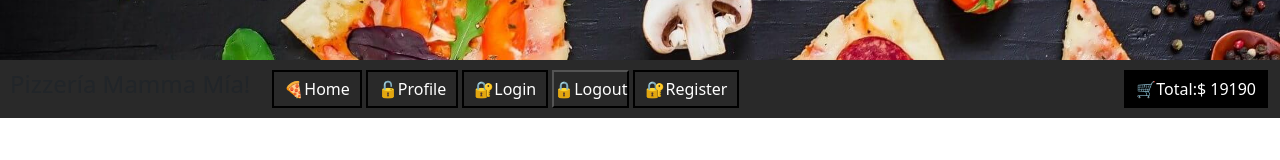
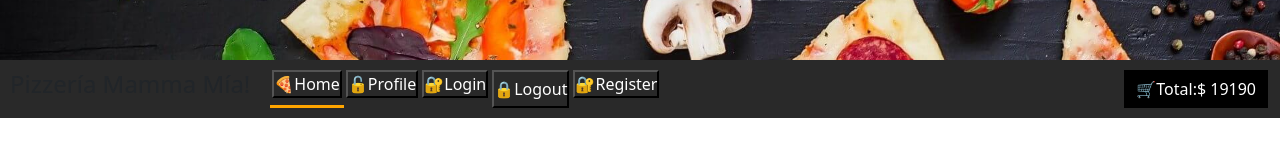
Before and after one commit to RaulRC86/Hito-7-React-Raul-Rodriguez-, a React (Vite) app in the folder frontend/: page / in a window 1280 px wide. Shown: the part 180-340 px from the top of the page. Built offline with nearby package versions, Linux system fonts and the light colour scheme; no server answers.

Commit message:
aplicar useParams y crear el archivo de context

```diff
--- a/frontend/src/App.jsx
+++ b/frontend/src/App.jsx
@@ -17,7 +17,7 @@ function App() {
           <Route path="/login" element={<Login />} />
           <Route path="/register" element={<Register />} />
           <Route path="/cart" element={<Cart />} />
-          <Route path="/pizza/p001" element={<Pizza />} />
+          <Route path="/pizza/:id" element={<Pizza />} />
           <Route path="/profile" element={<Profile />} />
           <Route path="/404" element={<NotFound />} />
           <Route path="*" element={<NotFound/>} />
--- a/frontend/src/components/CardPizza/CardPizza.jsx
+++ b/frontend/src/components/CardPizza/CardPizza.jsx
@@ -1,6 +1,7 @@
 import PropTypes from "prop-types";
 import { useContext } from "react";
 import { CartContext } from "../../contexts/CartContext";
+import { Link } from "react-router-dom";
 
 
 export const CardPizza = ({ name, desc, img, ingredients, price, id }) => {
@@ -20,7 +21,7 @@ export const CardPizza = ({ name, desc, img, ingredients, price, id }) => {
         ))}
       </ul>
       <p className="mt-1 fw-bold">Precio: ${price}</p>
-      <button className="btn btn-light">Ver más 👀</button>
+      <Link to={`/pizza/${id}`} className="btn btn-light">Ver más 👀</Link>
       <button className="btn btn-dark" onClick={() => handleAgrega(id)}>Añadir 🛒</button>
       </div>
     </div>
@@ -29,6 +30,7 @@ export const CardPizza = ({ name, desc, img, ingredients, price, id }) => {
 
 // Validaciones de PropTypes
 CardPizza.propTypes = {
+  id: PropTypes.string.isRequired,
   name: PropTypes.string.isRequired,
   desc: PropTypes.string.isRequired,
   img: PropTypes.string.isRequired,
--- a/frontend/src/components/Navbar/Navbar.css
+++ b/frontend/src/components/Navbar/Navbar.css
@@ -16,3 +16,6 @@ nav {
 
 .boton2{color: white; background-color: black;}
 .boton1, .boton2{text-decoration: none; border: solid black 2px; padding: 5px; padding-inline: 10px;}
+
+.inactive {text-decoration: none; color: gray;}
+.active{text-decoration: none; border-bottom: solid 3px orange;}
--- a/frontend/src/components/Navbar/Navbar.jsx
+++ b/frontend/src/components/Navbar/Navbar.jsx
@@ -1,7 +1,8 @@
 import { useContext } from 'react'
 import { CartContext } from '../../contexts/CartContext'
 import './Navbar.css'
-import { Link } from "react-router-dom"
+import { Link, NavLink } from "react-router-dom"
+import { setActiveClass } from '../../utilities/setActive'
 
 export const Navbar=() =>{
     const {total} = useContext(CartContext)
@@ -9,11 +10,11 @@ export const Navbar=() =>{
         <>
     <nav>
       <h4>Pizzería Mamma Mía!</h4>
-      <Link to="/"><button className='boton1'>🍕Home</button></Link>
-      <Link to="/profile"><button className='boton1'>🔓Profile</button></Link>
-      <Link to="/login"><button className='boton1'>🔐Login</button></Link>
+      <NavLink to="/"><button className={setActiveClass}>🍕Home</button></NavLink>
+      <NavLink to="/profile"><button className={setActiveClass}>🔓Profile</button></NavLink>
+      <NavLink to="/login"><button className={setActiveClass}>🔐Login</button></NavLink>
       <button>🔒Logout</button>
-      <Link to="/register"><button className='boton1'>🔐Register</button></Link>
+      <NavLink to="/register"><button className={setActiveClass}>🔐Register</button></NavLink>
       <div className="totalCompra">
       <Link to="/cart"><button className='boton2'>🛒Total:$ {total.toFixed(0)}</button></Link>
     </div>
--- a/frontend/src/pages/Pizza/Pizza.jsx
+++ b/frontend/src/pages/Pizza/Pizza.jsx
@@ -1,21 +1,23 @@
 import { useEffect, useState } from "react"
+import { useParams } from "react-router-dom"
 import {CardPizza} from "../../components/CardPizza/CardPizza"
 
 
 
 export const Pizza = () => {
+  const {id}= useParams();
+  const [pizzas, setPizzas] = useState([])
 
-  const [pizzas, setPizzas] = useState([])
-  const backEnd= "http://localhost:5000/api/pizzas/p001"
+  const backEnd= "http://localhost:5000/api/pizzas/"
 
   useEffect(() => {
     const consultaApi = async () => {
-      const res = await fetch(backEnd)
+      const res = await fetch(`${backEnd}/${id}`)
       const data= await res.json()
       setPizzas([data])
     }
     consultaApi()
-  }, [])
+  }, [id])
   return (
     <>
  <div className="pizzaContainer">
--- a/frontend/src/utilities/setActive.js
+++ b/frontend/src/utilities/setActive.js
@@ -1,2 +1,2 @@
 export const setActiveClass = ({ isActive }) =>
-  isActive ? "active nav-link" : "inactive nav-link";
+  isActive ? "active nav-link boton1" : "inactive nav-link boton1";
```
Also changed, not shown: frontend/src/contexts/UserContext.jsx (added).
